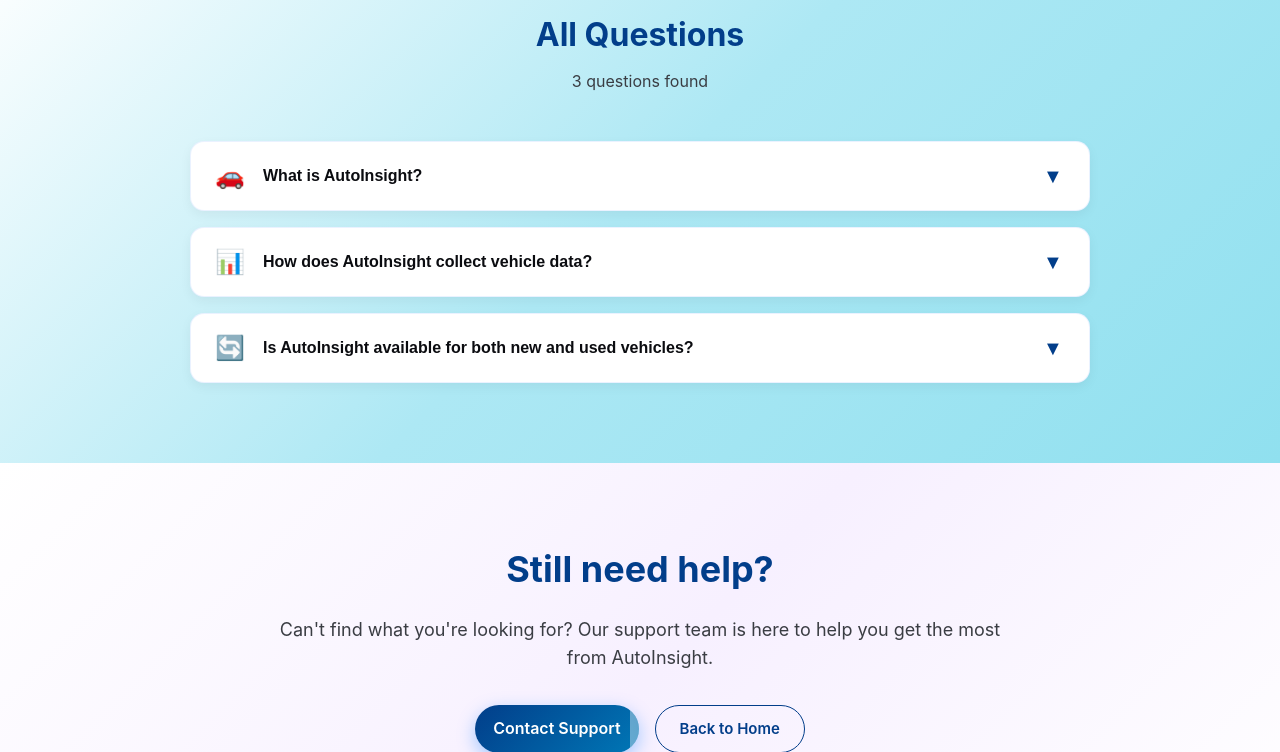
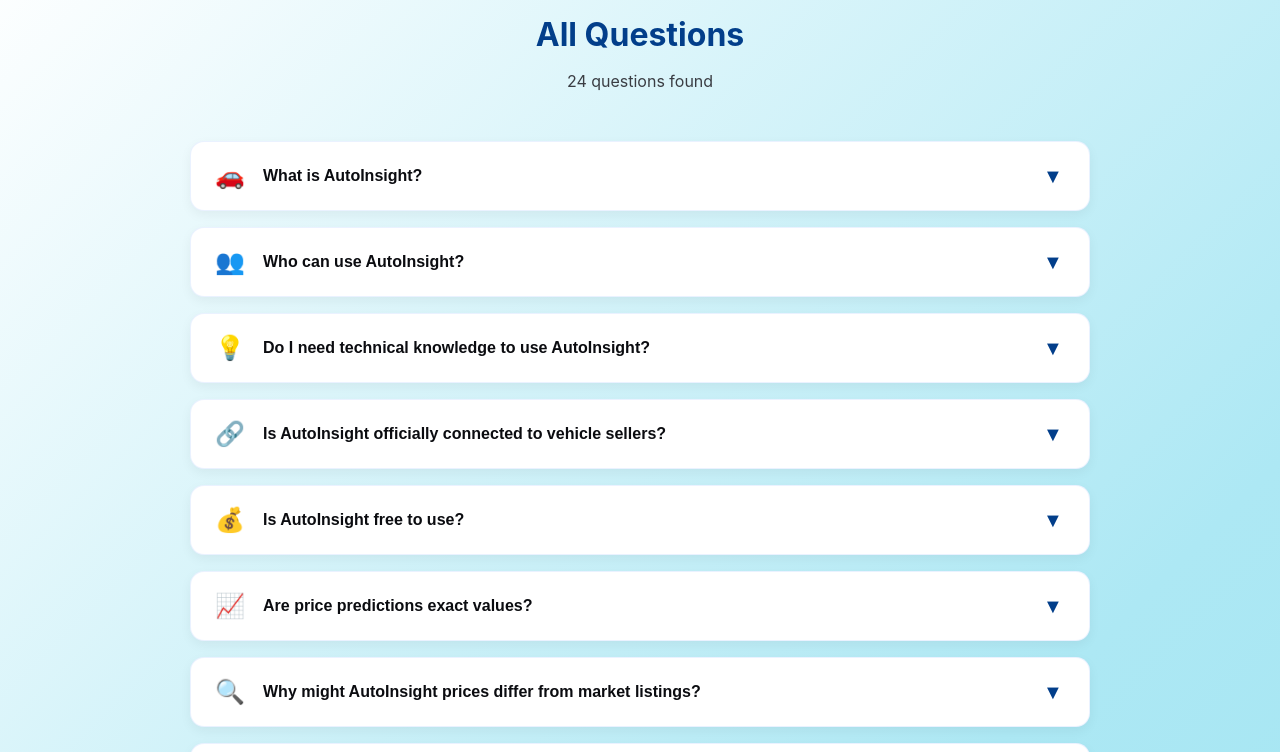
Before and after one commit to akila20040720/autoinsightcs70, a React (Vite) app in the folder cs70/: page /faq in a window 1280 px wide. Shown: the part 1168-1920 px from the top of the page. Built offline with nearby package versions, Linux system fonts and the light colour scheme.

Commit message:
feat: update FAQ content and enhance background styling

```diff
--- a/cs70/src/pages/FAQ.tsx
+++ b/cs70/src/pages/FAQ.tsx
@@ -14,26 +14,184 @@
   const [selectedCategory, setSelectedCategory] = useState<string>("all");
 
   const faqData: FAQItem[] = [
+    // General
     {
       id: 1,
       category: "general",
       question: "What is AutoInsight?",
-      answer: "AutoInsight is a comprehensive vehicle market analytics platform designed specifically for Sri Lanka. We provide real-time pricing data, market trends, pricing forecasts, and actionable insights to help buyers, sellers, and dealers make informed decisions in the vehicle market.",
+      answer: "AutoInsight is a vehicle data analytics platform designed to help users understand pricing trends, market demand, and vehicle value in the Sri Lankan automotive market. It combines real-world listing data, historical records, and machine learning insights into one easy-to-use dashboard.",
       icon: "🚗"
     },
     {
       id: 2,
       category: "general",
-      question: "How does AutoInsight collect vehicle data?",
-      answer: "We collect vehicle data from multiple sources including online classified platforms, dealer networks, auction reports, and market surveys. Our advanced algorithms then analyze this data to identify patterns, trends, and pricing benchmarks across different vehicle categories and conditions.",
-      icon: "📊"
+      question: "Who can use AutoInsight?",
+      answer: "AutoInsight is built for vehicle buyers, sellers, motor dealers, analysts, students, and anyone interested in data-driven automotive insights.",
+      icon: "👥"
     },
     {
       id: 3,
       category: "general",
-      question: "Is AutoInsight available for both new and used vehicles?",
-      answer: "Yes, AutoInsight covers both new and used vehicle markets in Sri Lanka. Our platform provides comprehensive insights for all vehicle types including cars, SUVs, vans, motorcycles, and commercial vehicles.",
-      icon: "🔄"
+      question: "Do I need technical knowledge to use AutoInsight?",
+      answer: "No. The platform is designed for both technical and non-technical users, with simple dashboards, visual charts, and clear explanations.",
+      icon: "💡"
+    },
+    {
+      id: 4,
+      category: "general",
+      question: "Is AutoInsight officially connected to vehicle sellers?",
+      answer: "No. AutoInsight is an independent analytics and insight platform and does not sell vehicles directly.",
+      icon: "🔗"
+    },
+
+    // Pricing
+    {
+      id: 5,
+      category: "pricing",
+      question: "Is AutoInsight free to use?",
+      answer: "Yes. AutoInsight offers free access to limited insights and dashboards. Advanced features require a registered account.",
+      icon: "💰"
+    },
+    {
+      id: 6,
+      category: "pricing",
+      question: "Are price predictions exact values?",
+      answer: "No. Price predictions are estimates, not guaranteed prices. They reflect historical data and market trends to support decision-making.",
+      icon: "📈"
+    },
+    {
+      id: 7,
+      category: "pricing",
+      question: "Why might AutoInsight prices differ from market listings?",
+      answer: "Prices may vary due to negotiation, vehicle condition, urgency of sale, or recent market changes not yet reflected in the data.",
+      icon: "🔍"
+    },
+    {
+      id: 8,
+      category: "pricing",
+      question: "Does AutoInsight charge per prediction?",
+      answer: "No. Predictions are included as part of the platform features and are not charged per use.",
+      icon: "💳"
+    },
+
+    // Features
+    {
+      id: 9,
+      category: "features",
+      question: "What features does AutoInsight offer?",
+      answer: "AutoInsight includes: Market trend analytics, Vehicle price prediction, Vehicle comparison tools, Regional demand analysis, AI-powered explanations, and User reviews and ratings.",
+      icon: "⚙️"
+    },
+    {
+      id: 10,
+      category: "features",
+      question: "Can I compare multiple vehicles?",
+      answer: "Yes. You can compare up to three vehicles at once based on price trends, specifications, and market behavior.",
+      icon: "⚖️"
+    },
+    {
+      id: 11,
+      category: "features",
+      question: "What is the AI Trend Explanation feature?",
+      answer: "It provides human-readable explanations of charts and predictions, helping users understand why a trend or price estimate exists.",
+      icon: "🤖"
+    },
+    {
+      id: 12,
+      category: "features",
+      question: "Can I save my preferences?",
+      answer: "Yes. Logged-in users can customize preferences such as notifications, display units, and dashboard defaults.",
+      icon: "⚙️"
+    },
+
+    // Subscription
+    {
+      id: 13,
+      category: "subscription",
+      question: "Do I need a subscription to use AutoInsight?",
+      answer: "No subscription is required for basic usage. Creating a free account unlocks additional analytics and personalization features.",
+      icon: "📦"
+    },
+    {
+      id: 14,
+      category: "subscription",
+      question: "Are there paid plans available?",
+      answer: "Currently, AutoInsight focuses on free and academic use. Future premium plans may be introduced with advanced tools.",
+      icon: "💎"
+    },
+    {
+      id: 15,
+      category: "subscription",
+      question: "Can I cancel my account anytime?",
+      answer: "Yes. Users can delete their account and associated data at any time.",
+      icon: "🚪"
+    },
+    {
+      id: 16,
+      category: "subscription",
+      question: "Will my data be retained after account deletion?",
+      answer: "No. Personal data and user-generated content are removed in accordance with data minimization principles.",
+      icon: "🗑️"
+    },
+
+    // Technical
+    {
+      id: 17,
+      category: "technical",
+      question: "How does AutoInsight generate price predictions?",
+      answer: "The platform uses machine learning models trained on historical vehicle data, considering factors like model, year, mileage, engine type, and region.",
+      icon: "🧠"
+    },
+    {
+      id: 18,
+      category: "technical",
+      question: "Is AutoInsight using real-time data?",
+      answer: "Data is updated regularly, but it may not always reflect real-time changes or last-minute market shifts.",
+      icon: "⏱️"
+    },
+    {
+      id: 19,
+      category: "technical",
+      question: "Is AutoInsight secure?",
+      answer: "Yes. The platform uses encrypted connections (HTTPS), secure authentication, and protected data storage.",
+      icon: "🔒"
+    },
+    {
+      id: 20,
+      category: "technical",
+      question: "Does AutoInsight store personal seller information?",
+      answer: "No. Only non-personal vehicle attributes are used. Seller names, phone numbers, or contact details are never stored.",
+      icon: "🛡️"
+    },
+
+    // Support
+    {
+      id: 21,
+      category: "support",
+      question: "How can I get help if something isn't working?",
+      answer: "You can contact support through the platform's contact section or report issues directly from your dashboard.",
+      icon: "🛠️"
+    },
+    {
+      id: 22,
+      category: "support",
+      question: "How can I report incorrect data or predictions?",
+      answer: "Feedback can be submitted through the platform to help improve accuracy and model performance.",
+      icon: "📝"
+    },
+    {
+      id: 23,
+      category: "support",
+      question: "Are reviews moderated?",
+      answer: "Yes. Reviews are automatically checked for spam, abuse, and inappropriate content to maintain quality and trust.",
+      icon: "✅"
+    },
+    {
+      id: 24,
+      category: "support",
+      question: "Does AutoInsight provide customer service advice?",
+      answer: "AutoInsight provides data insights only and does not offer legal, financial, or professional advice.",
+      icon: "💬"
     }
   ];
 
@@ -152,7 +310,7 @@
         animate={{ opacity: 1 }}
         transition={{ duration: 0.8 }}
         style={{
-          background: "transparent",
+          background: "linear-gradient(135deg, #023e8a 0%, #0077B6 50%, #023e8a 100%)",
           position: "relative",
           overflow: "hidden",
           minHeight: "100vh",
@@ -163,41 +321,6 @@
           paddingTop: "120px",
         }}
       >
-        {/* Background Video */}
-        <video
-          aria-hidden="true"
-          className="faq-bg-video"
-          src="/video.mp4"
-          playsInline
-          autoPlay
-          muted
-          loop
-          preload="metadata"
-          style={{
-            position: 'absolute',
-            inset: 0,
-            width: '100%',
-            height: '100%',
-            objectFit: 'cover',
-            zIndex: -1,
-            filter: 'brightness(0.65) saturate(1.05)',
-            transform: 'translateZ(0)',
-            pointerEvents: 'none'
-          }}
-        />
-
-        {/* Subtle overlay to ensure text readability over video */}
-        <div
-          aria-hidden="true"
-          style={{
-            position: 'absolute',
-            inset: 0,
-            background:
-              'linear-gradient(to bottom, rgba(0,0,0,0.35) 0%, rgba(0,0,0,0.25) 20%, rgba(0,0,0,0.15) 40%, rgba(0,0,0,0.25) 100%)',
-            zIndex: 0
-          }}
-        />
-
         {/* Animated background elements */}
         <motion.div
           style={{
```
